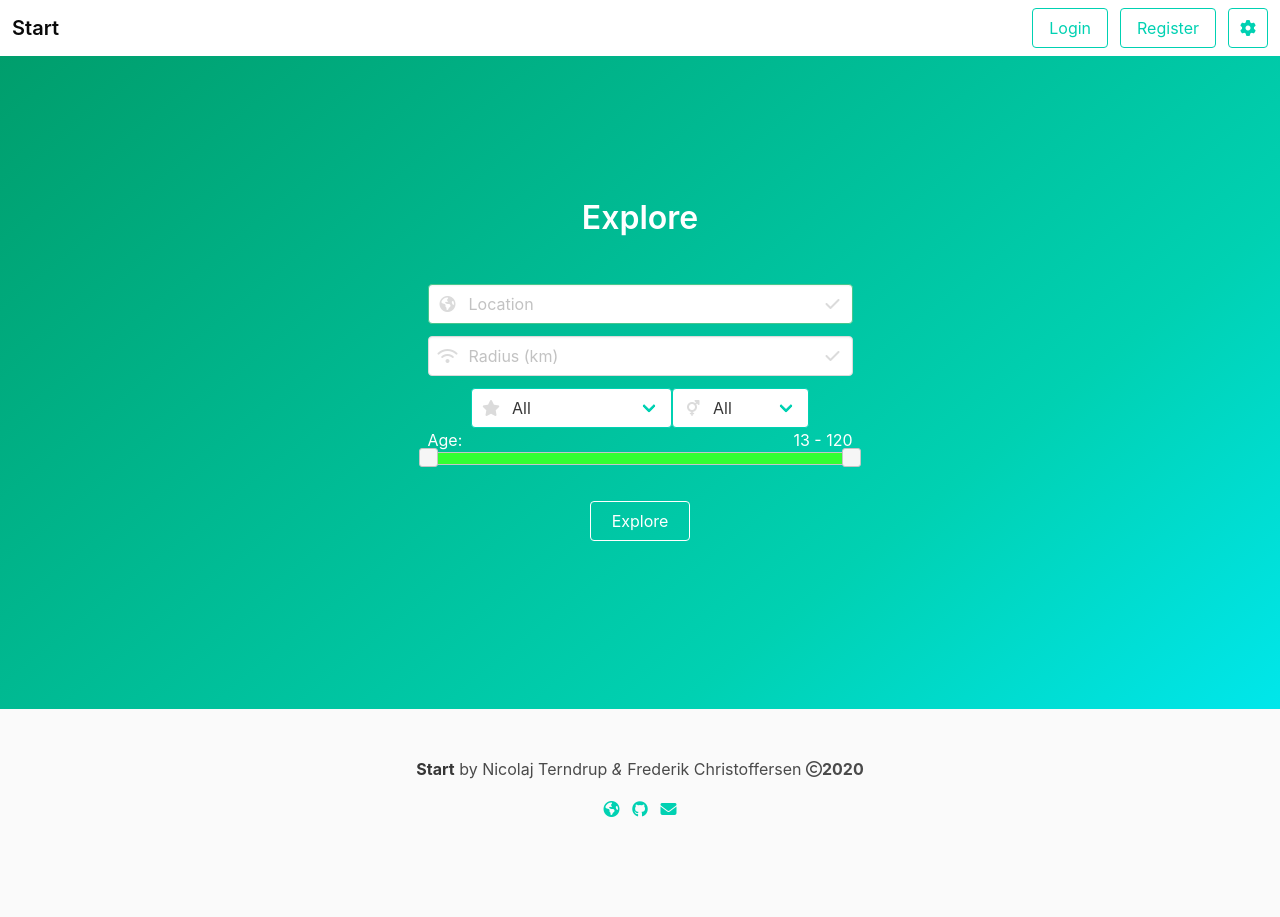
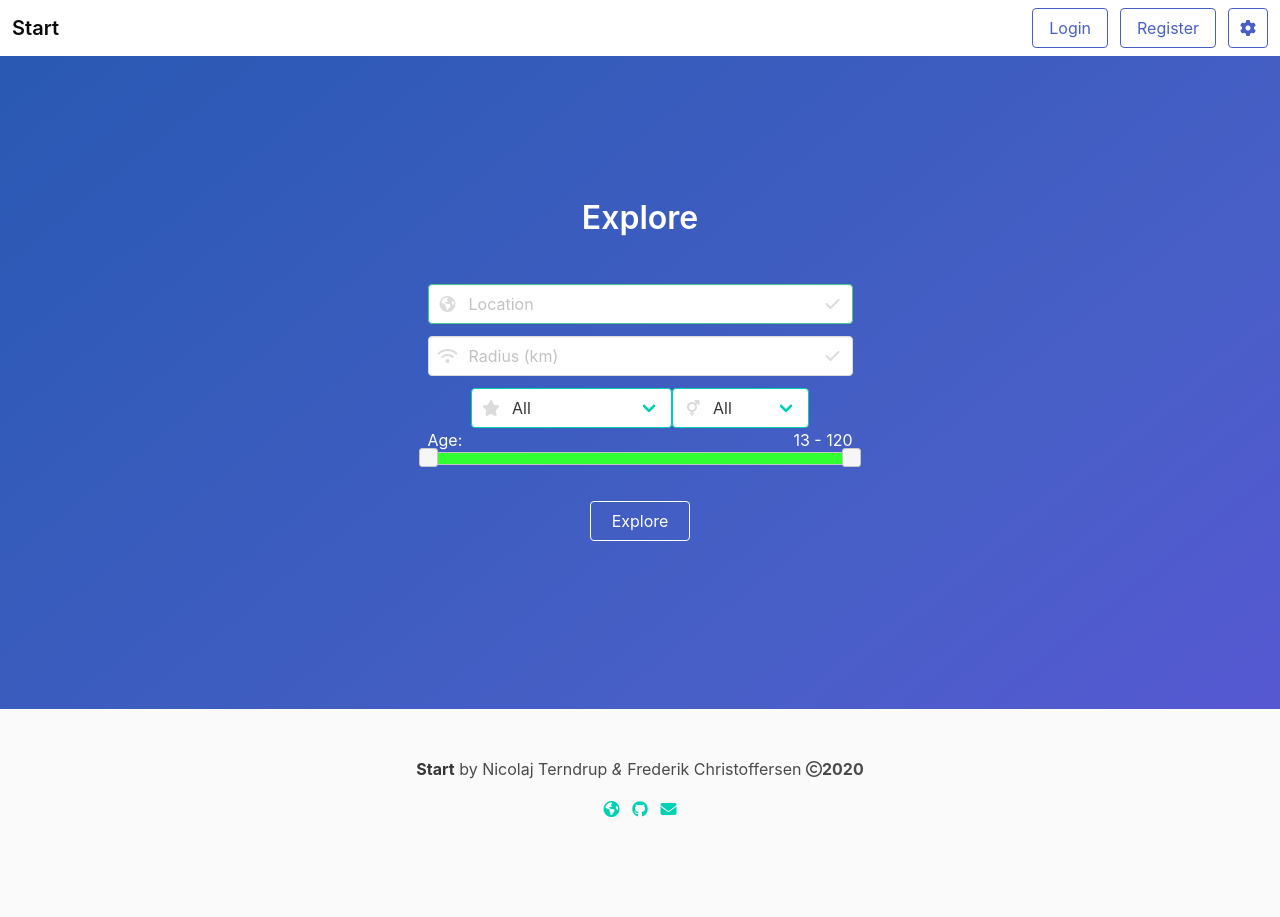
Before and after one commit to FrederikWLC/start, a Flask app: page /explore/ in a window 1280 px wide. Run offline with Flask 2, Linux system fonts and the light colour scheme; some libraries are stand-ins or nearby versions.

Commit message:
Improved layout

```diff
--- a/app/static/css/profile.css
+++ b/app/static/css/profile.css
@@ -211,4 +211,5 @@ select option[disabled] {
   margin: 0 auto;
 }
 
+
 </style>
--- a/app/templates/connections.html
+++ b/app/templates/connections.html
@@ -3,7 +3,7 @@
 
 {% include "navbar.html" %}
 
-	<section class="hero is-primary is-bold is-medium">
+	<section class="hero is-info is-bold is-small">
 
   	<div class="hero-body">
       <div class="container has-text-centered">
--- a/app/templates/edit_profile.html
+++ b/app/templates/edit_profile.html
@@ -107,6 +107,7 @@
 {% endblock %}
 {% block scripts %}
 <script src="/static/js/datepicker.js"></script>
+<link rel="stylesheet" href="/static/css/profile.css">
 <script>
 
   function message(status, box_id, shake=false) {
--- a/app/templates/establish.html
+++ b/app/templates/establish.html
@@ -2,7 +2,7 @@
 {% block body %}
 
 {% include "navbar.html" %}
-	<section class="hero is-primary is-bold is-medium">
+	<section class="hero is-info is-bold is-medium">
 
   	<div class="hero-body">
     <div class="container has-text-centered">
--- a/app/templates/explore.html
+++ b/app/templates/explore.html
@@ -2,7 +2,7 @@
 {% block body %}
 
 {% include "navbar.html" %}
-	<section class="hero is-primary is-bold is-medium" style="user-select: none;">
+	<section class="hero is-link is-bold is-medium" style="user-select: none;">
 
   	<div class="hero-body">
     <div id="field" class="container has-text-centered">
--- a/app/templates/home.html
+++ b/app/templates/home.html
@@ -2,7 +2,7 @@
 {% block body %}
 
 {% include "navbar.html" %}
-	<section class="hero is-primary is-bold is-large">
+	<section class="hero is-info is-bold is-large">
 	<div class="hero-body">
 	<p class="title is-2"> Wadup, {{current_user.name}}? </p>
   </div>
--- a/app/templates/login.html
+++ b/app/templates/login.html
@@ -2,7 +2,7 @@
 {% block body %}
 {% include "navbar.html" %}
 <title>Start</title>
-<section class="hero is-primary is-bold is-medium">
+<section class="hero is-info is-bold is-medium">
   <div class="hero-body">
     <div class="container has-text-centered">
       <div class="columns">
--- a/app/templates/navbar.html
+++ b/app/templates/navbar.html
@@ -16,34 +16,34 @@
       </div>
       <div class="navbar-end">
         <div class="navbar-item">
-          <div class="field is-grouped">
+          <div id="" class="field is-grouped">
             <p class="control">
-              <a href="/profile/{{current_user.username}}/" class="button is-primary is-outlined">
+              <a href="/profile/{{current_user.username}}/" class="button is-link is-outlined">
                 <span>Profile</span>
               </a>
             </p>
             <p class="control">
-              <a href="/connections/" class="button is-primary is-outlined">
+              <a href="/connections/" class="button is-link is-outlined">
                 <span>Connections</span>
               </a>
             </p>
             <p class="control">
-              <a href="/explore/" class="button is-primary is-outlined">
+              <a href="/explore/" class="button is-link is-outlined">
                 <span>Explore</span>
               </a>
             </p>
             <p class="control">
-              <a href="/establish/" class="button is-primary is-outlined">
+              <a href="/establish/" class="button is-link is-outlined">
                 <span>Establish</span>
               </a>
             </p>
             <p class="control">
-              <a href="/logout/" class="button is-primary is-outlined">
+              <a href="/logout/" class="button is-link is-outlined">
                 <span>Logout</span>
               </a>
             </p>
             <p class="control">
-              <a href="/settings" class="button is-primary is-outlined">
+              <a href="/settings" class="button is-link is-outlined">
                 <span id="cog" class="icon">
                   <i class="fa fa fa-cog"></i>
                 </span>
@@ -74,17 +74,17 @@
           <div class="field is-grouped">
 
             <p class="control">
-              <a href="/login/" class="button is-primary is-outlined">
+              <a href="/login/" class="button is-link is-outlined">
                 <span>Login</span>
               </a>
             </p>
             <p class="control">
-              <a href="/register/" class="button is-primary is-outlined">
+              <a href="/register/" class="button is-link is-outlined">
                 <span>Register</span>
               </a>
             </p>
             <p class="control">
-              <a href="/settings" class="button is-primary is-outlined">
+              <a href="/settings" class="button is-link is-outlined">
                 <span id="cog" class="icon">
                   <i class="fa fa fa-cog"></i>
                 </span>
--- a/app/templates/profile.html
+++ b/app/templates/profile.html
@@ -2,7 +2,7 @@
 {% block body %}
 
 {% include "navbar.html" %}
-	<section class="hero is-primary is-bold is-small">
+	<section class="hero is-info is-bold is-small">
 
   	<div class="hero-body">
 
@@ -38,7 +38,7 @@
             </div>
             {% endif %}
             <div class="spacy row">
-              <a id="connections"{% if not profile == current_user %} href="/profile/{{profile.username}}/connections/" {% else %} href="/connections/" {% endif %} class="button is-primary is-normal is-outlined thicc">Connections</a>
+              <a id="connections"{% if not profile == current_user %} href="/profile/{{profile.username}}/connections/" {% else %} href="/connections/" {% endif %} class="button is-link is-normal is-outlined thicc">Connections</a>
             </div>
             </div>
 
--- a/app/templates/register.html
+++ b/app/templates/register.html
@@ -2,7 +2,7 @@
 {% block body %}
 {% include "navbar.html" %}
 <title>Start</title>
-<section class="hero is-primary is-bold is-small">
+<section class="hero is-info is-bold is-small">
   <div class="hero-body">
     <div class="container has-text-centered">
       <div class="columns">
```
Also changed, not shown: app/templates/messages.html (+30 -3 lines).
